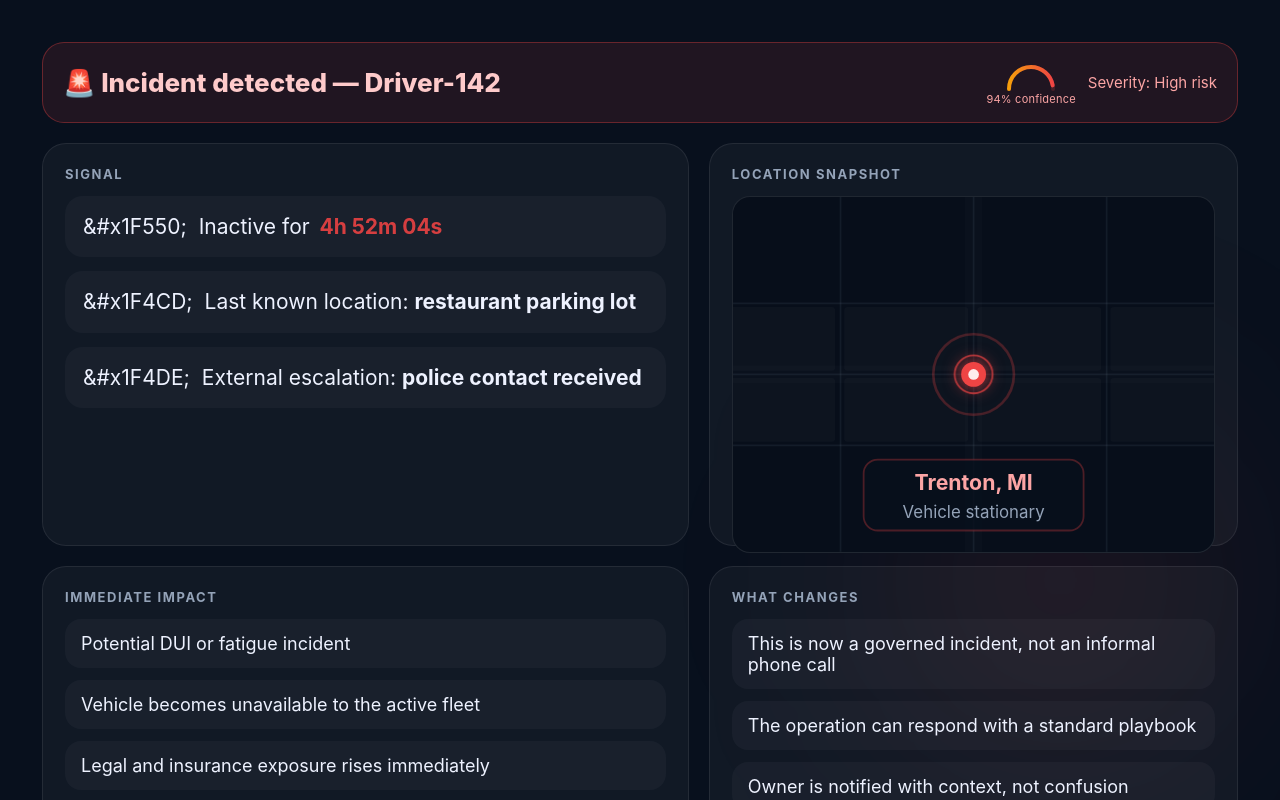
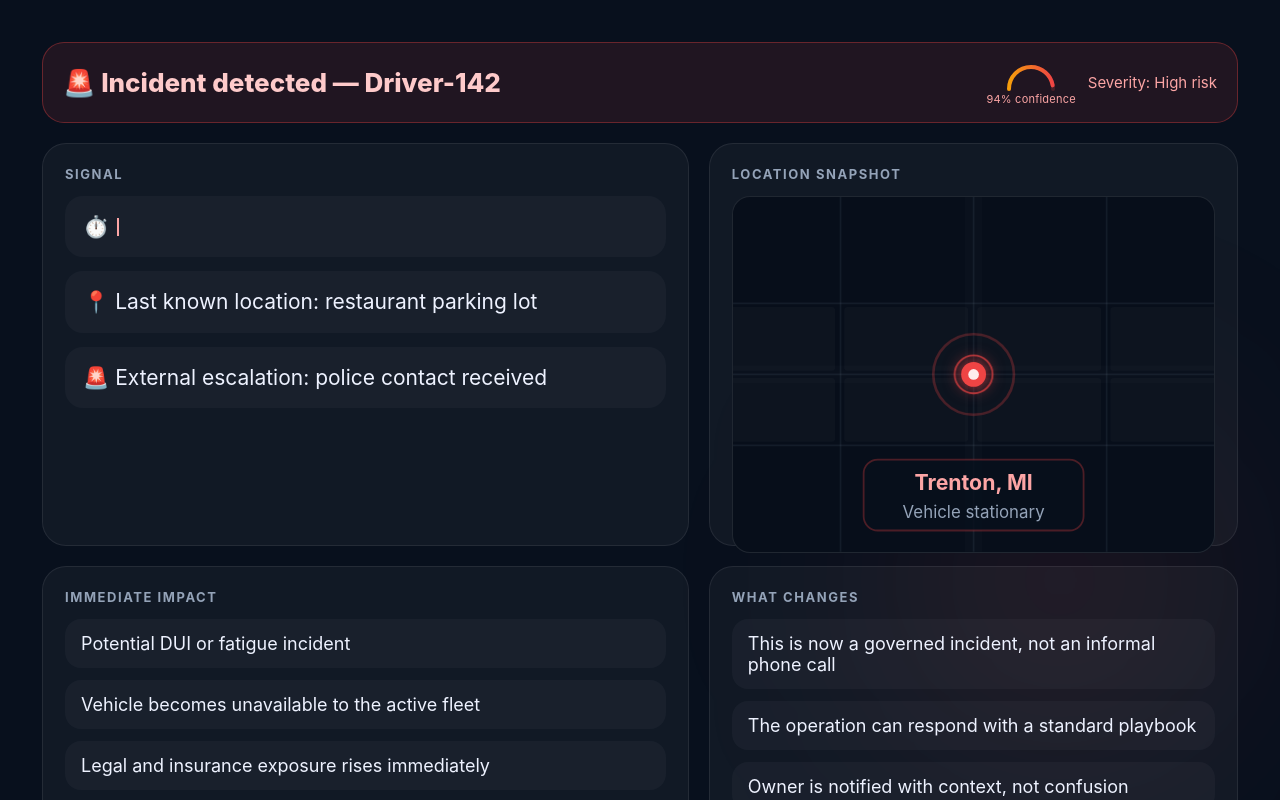
Before and after one commit to BPMSoftwareSolutions/presentation-runtime-shell, a website: page src/generated/fleetops/scene-04-incident/index.html in a window 1280 px wide. Drawn offline with Linux system fonts and the light colour scheme.

Commit message:
enhancements

```diff
--- a/src/generated/fleetops/scene-04-incident/index.html
+++ b/src/generated/fleetops/scene-04-incident/index.html
@@ -140,9 +140,9 @@ html,body{height:100%;overflow:hidden;background:#08101d;color:#eef2ff;font-fami
       <div class="card" data-reveal>
         <h3>Signal</h3>
         <div class="signal">
-          <div class="sig" id="sig1"></div>
-          <div class="sig" id="sig2"></div>
-          <div class="sig" id="sig3"></div>
+          <div class="sig" id="sig1"><span class="sig-icon">⏱️</span><span id="sig1-text"></span><span class="tw-cursor" id="sig1-cursor"></span></div>
+          <div class="sig" id="sig2"><span class="sig-icon">📍</span><span id="sig2-text"></span><span class="tw-cursor" id="sig2-cursor"></span></div>
+          <div class="sig" id="sig3"><span class="sig-icon">🚨</span><span id="sig3-text"></span><span class="tw-cursor" id="sig3-cursor"></span></div>
         </div>
       </div>
       <div class="card" data-reveal>
@@ -250,60 +250,27 @@ function tw(container, text, delay, done){
   tick();
 }
 
-// --- Build sig items ---
-function buildSig1(done){
-  const el=document.getElementById('sig1');
-  // Icon
-  const ic=document.createElement('span');
-  ic.className='sig-icon'; ic.textContent='&#x1F550;';
-  el.appendChild(ic);
-  el.appendChild(document.createTextNode('\u00A0Inactive for\u00A0'));
-  // Timer span
-  const ts=document.createElement('span');
-  ts.className='timer-val';
-  ts.textContent=fmt(totalSec);
-  el.appendChild(ts);
-  // Tick every second
-  setInterval(()=>{ totalSec++; ts.textContent=fmt(totalSec); },1000);
-  // sig1 "types in" instantly (it's a live value), call done after short pause
-  if(done) setTimeout(done, 200);
-}
+// --- Typewriter function (unused now but keeping for reference) ---
 
-function buildSig2(done){
-  const el=document.getElementById('sig2');
-  const ic=document.createElement('span');
-  ic.className='sig-icon'; ic.textContent='&#x1F4CD;';
-  el.appendChild(ic);
-  el.appendChild(document.createTextNode('\u00A0'));
-  tw(el,'Last known location:\u00A0',18,()=>{
-    const b=document.createElement('strong');
-    el.appendChild(b);
-    tw(b,'restaurant parking lot',18,()=>{
-      if(done) setTimeout(done,300);
-    });
-  });
-}
-
-function buildSig3(done){
-  const el=document.getElementById('sig3');
-  const ic=document.createElement('span');
-  ic.className='sig-icon'; ic.textContent='&#x1F4DE;';
-  el.appendChild(ic);
-  el.appendChild(document.createTextNode('\u00A0'));
-  tw(el,'External escalation:\u00A0',18,()=>{
-    const b=document.createElement('strong');
-    el.appendChild(b);
-    tw(b,'police contact received',18,done);
-  });
-}
-
-// Signal card reveals at ~0.08 + 1*0.1 = 0.18s; start typewriter at 0.32s
+// Typewriter for signal lines — sig1 is a timer, sig2/sig3 are typewriter text
 setTimeout(()=>{
-  buildSig1(()=>{
-    buildSig2(()=>{
-      buildSig3(null);
-    });
-  });
+  const sig2TextEl=document.getElementById('sig2-text');
+  const sig3TextEl=document.getElementById('sig3-text');
+  const sig2CurEl=document.getElementById('sig2-cursor');
+  const sig3CurEl=document.getElementById('sig3-cursor');
+  let i2=0, i3=0;
+  const sig2='Last known location: restaurant parking lot';
+  const sig3='External escalation: police contact received';
+  function type2(){
+    if(i2<sig2.length) { sig2TextEl.textContent+=sig2[i2++]; setTimeout(type2,18); }
+    else sig2CurEl.style.display='none';
+  }
+  function type3(){
+    if(i3<sig3.length) { sig3TextEl.textContent+=sig3[i3++]; setTimeout(type3,18); }
+    else sig3CurEl.style.display='none';
+  }
+  setTimeout(type2, 250);
+  setTimeout(type3, 500);
 }, 320);
 </script>
 </body>
```
Also changed, not shown: src/generated/fleetops/scene-02-problem/index.html (+5 -5 lines), src/generated/fleetops/scene-06-playbook/index.html (+18 -7 lines).
